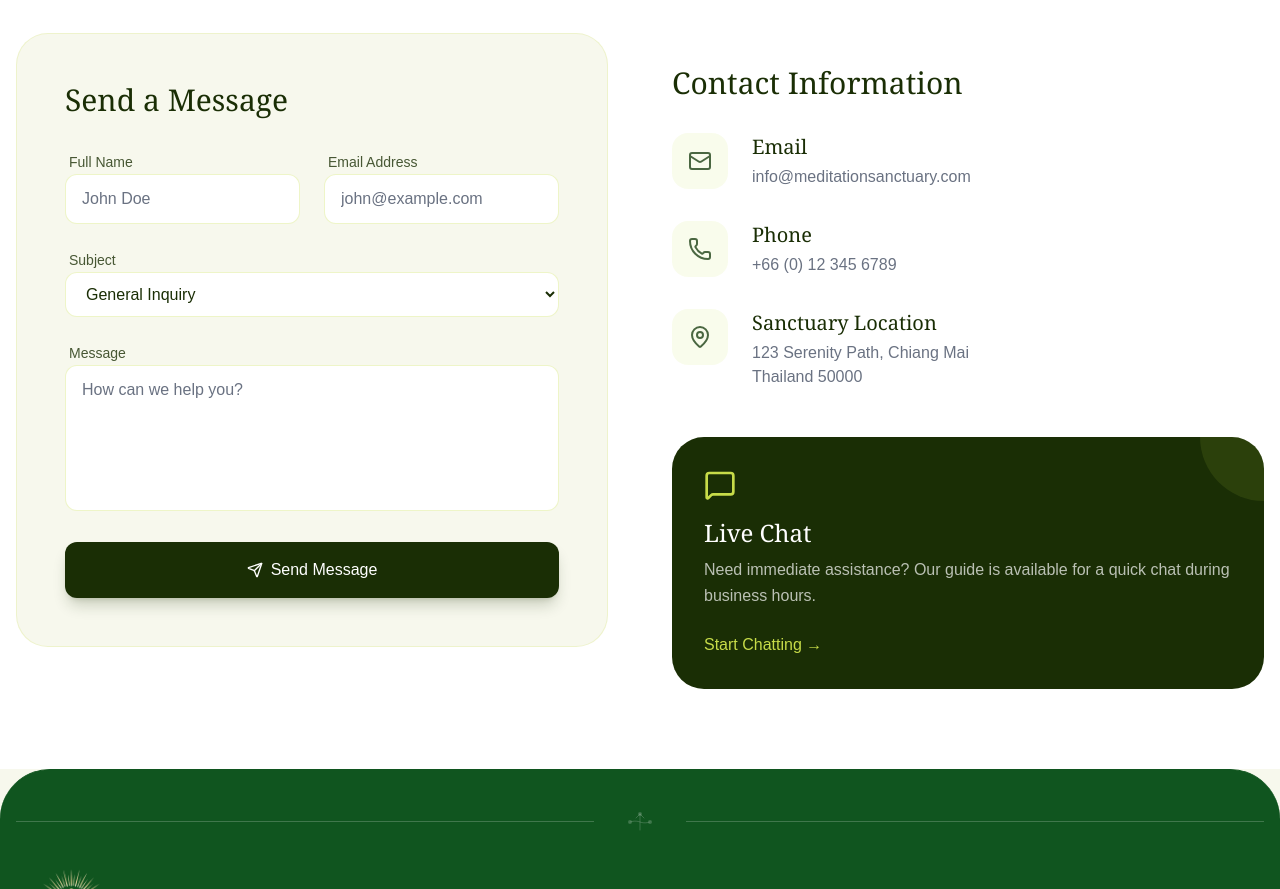
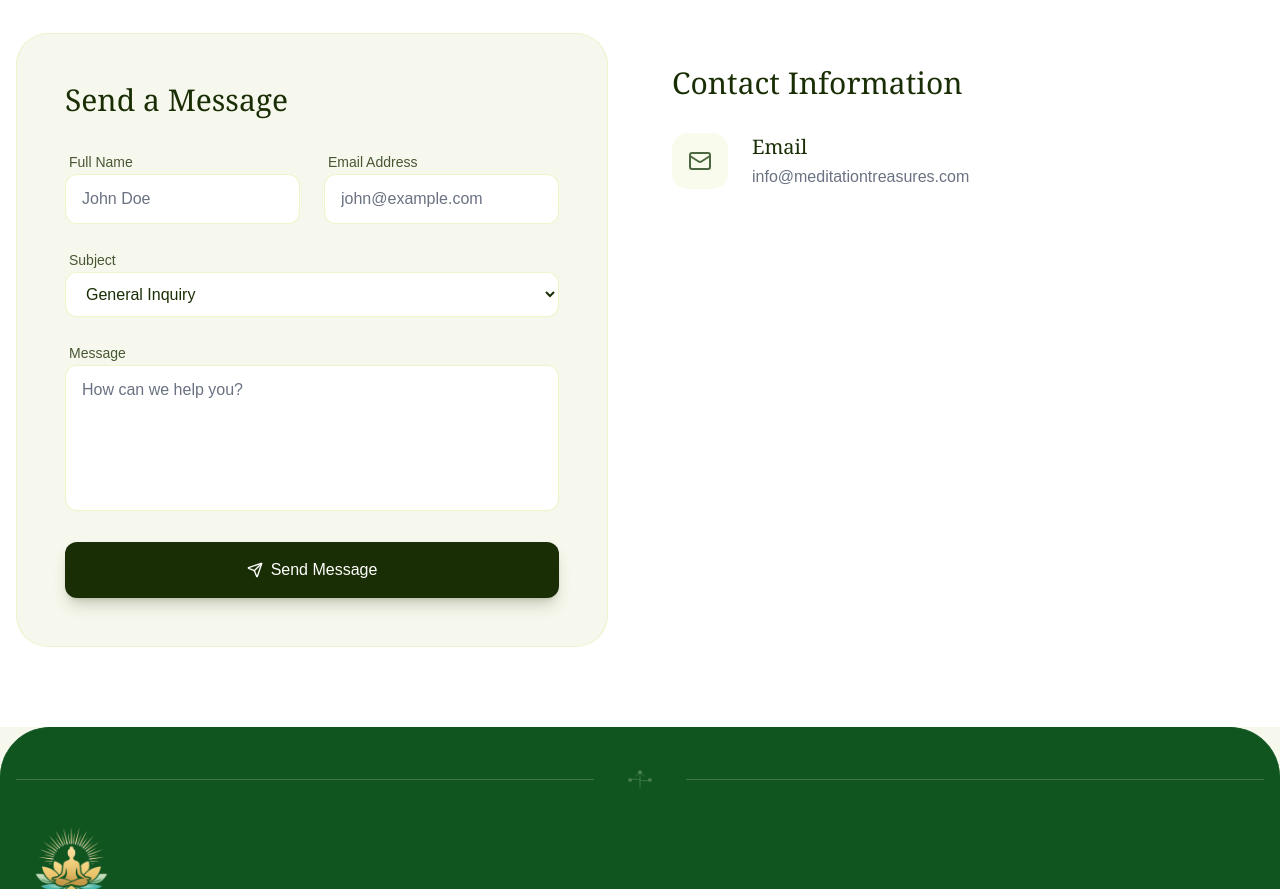
Before and after one commit to Seocial22/meditation, a Next.js app: page /contact in a window 1280 px wide. Shown: the part 500-1389 px from the top of the page. Built offline with nearby package versions, Linux system fonts and the light colour scheme.

Commit message:
Update contact page and remove live chat

```diff
--- a/src/app/contact/page.js
+++ b/src/app/contact/page.js
@@ -1,13 +1,16 @@
+
 'use client';
 
 import { motion } from 'framer-motion';
-import { Mail, Phone, MapPin, Send, MessageSquare } from 'lucide-react';
+import { Mail } from 'lucide-react';
 import ContactForm from '@/components/contact/ContactForm';
 
 export default function ContactPage() {
     return (
         <main className="min-h-screen bg-white pt-32 pb-20">
             <div className="max-w-7xl mx-auto px-4">
+
+                {/* Page Heading */}
                 <div className="text-center mb-16">
                     <motion.div
                         initial={{ opacity: 0, y: 20 }}
@@ -17,9 +20,11 @@ export default function ContactPage() {
                         <p className="text-sm font-semibold tracking-[0.3em] text-[#4A6741] uppercase mb-4">
                             Connect With Us
                         </p>
+
                         <h1 className="text-4xl md:text-6xl font-serif text-[#1A2E05] mb-6">
                             Start Your Journey Today
                         </h1>
+
                         <p className="text-lg text-gray-500 max-w-2xl mx-auto font-light leading-relaxed">
                             Have questions about our sessions, workshops, or retreats?
                             Reach out to us and we'll help you find the right path for your practice.
@@ -27,7 +32,9 @@ export default function ContactPage() {
                     </motion.div>
                 </div>
 
+                {/* Contact Form and Information */}
                 <div className="grid lg:grid-cols-2 gap-16 items-start">
+
                     {/* Contact Form */}
                     <motion.div
                         initial={{ opacity: 0, x: -30 }}
@@ -35,11 +42,14 @@ export default function ContactPage() {
                         transition={{ duration: 0.8 }}
                         className="bg-[#F7F8ED] p-8 md:p-12 rounded-[2rem] border border-[#C7DC49]/20"
                     >
-                        <h2 className="text-3xl font-serif text-[#1A2E05] mb-8">Send a Message</h2>
-                        <ContactForm/>
+                        <h2 className="text-3xl font-serif text-[#1A2E05] mb-8">
+                            Send a Message
+                        </h2>
+
+                        <ContactForm />
                     </motion.div>
 
-                    {/* Contact Info */}
+                    {/* Contact Information */}
                     <motion.div
                         initial={{ opacity: 0, x: 30 }}
                         animate={{ opacity: 1, x: 0 }}
@@ -47,55 +57,31 @@ export default function ContactPage() {
                         className="space-y-12 lg:pt-8"
                     >
                         <div>
-                            <h2 className="text-3xl font-serif text-[#1A2E05] mb-8">Contact Information</h2>
-                            <div className="space-y-8">
-                                <div className="flex items-start gap-6">
-                                    <div className="p-4 bg-[#C7DC49]/10 rounded-2xl">
-                                        <Mail className="w-6 h-6 text-[#4A6741]" />
-                                    </div>
-                                    <div>
-                                        <h3 className="font-serif text-xl text-[#1A2E05] mb-1">Email</h3>
-                                        <p className="text-gray-500 font-light">info@meditationsanctuary.com</p>
-                                    </div>
+                            <h2 className="text-3xl font-serif text-[#1A2E05] mb-8">
+                                Contact Information
+                            </h2>
+
+                            <div className="flex items-start gap-6">
+                                <div className="p-4 bg-[#C7DC49]/10 rounded-2xl">
+                                    <Mail className="w-6 h-6 text-[#4A6741]" />
                                 </div>
-                                <div className="flex items-start gap-6">
-                                    <div className="p-4 bg-[#C7DC49]/10 rounded-2xl">
-                                        <Phone className="w-6 h-6 text-[#4A6741]" />
-                                    </div>
-                                    <div>
-                                        <h3 className="font-serif text-xl text-[#1A2E05] mb-1">Phone</h3>
-                                        <p className="text-gray-500 font-light">+66 (0) 12 345 6789</p>
-                                    </div>
-                                </div>
-                                <div className="flex items-start gap-6">
-                                    <div className="p-4 bg-[#C7DC49]/10 rounded-2xl">
-                                        <MapPin className="w-6 h-6 text-[#4A6741]" />
-                                    </div>
-                                    <div>
-                                        <h3 className="font-serif text-xl text-[#1A2E05] mb-1">Sanctuary Location</h3>
-                                        <p className="text-gray-500 font-light">
-                                            123 Serenity Path, Chiang Mai<br />
-                                            Thailand 50000
-                                        </p>
-                                    </div>
+
+                                <div>
+                                    <h3 className="font-serif text-xl text-[#1A2E05] mb-1">
+                                        Email
+                                    </h3>
+
+                                    <a
+                                        href="mailto:info@meditationtreasures.com"
+                                        className="text-gray-500 font-light hover:text-[#4A6741] transition-colors break-all"
+                                    >
+                                        info@meditationtreasures.com
+                                    </a>
                                 </div>
                             </div>
                         </div>
+                    </motion.div>
 
-                        <div className="bg-[#1A2E05] text-white p-8 rounded-[2rem] relative overflow-hidden group">
-                            <div className="absolute top-0 right-0 w-32 h-32 bg-[#C7DC49]/10 rounded-full -mr-16 -mt-16 transition-transform duration-500 group-hover:scale-150"></div>
-                            <div className="relative z-10">
-                                <MessageSquare className="w-8 h-8 text-[#C7DC49] mb-4" />
-                                <h3 className="text-2xl font-serif mb-2">Live Chat</h3>
-                                <p className="text-white/70 font-light leading-relaxed mb-6">
-                                    Need immediate assistance? Our guide is available for a quick chat during business hours.
-                                </p>
-                                <button className="text-[#C7DC49] font-medium flex items-center gap-2 hover:gap-3 transition-all">
-                                    Start Chatting →
-                                </button>
-                            </div>
-                        </div>
-                    </motion.div>
                 </div>
             </div>
         </main>
```
